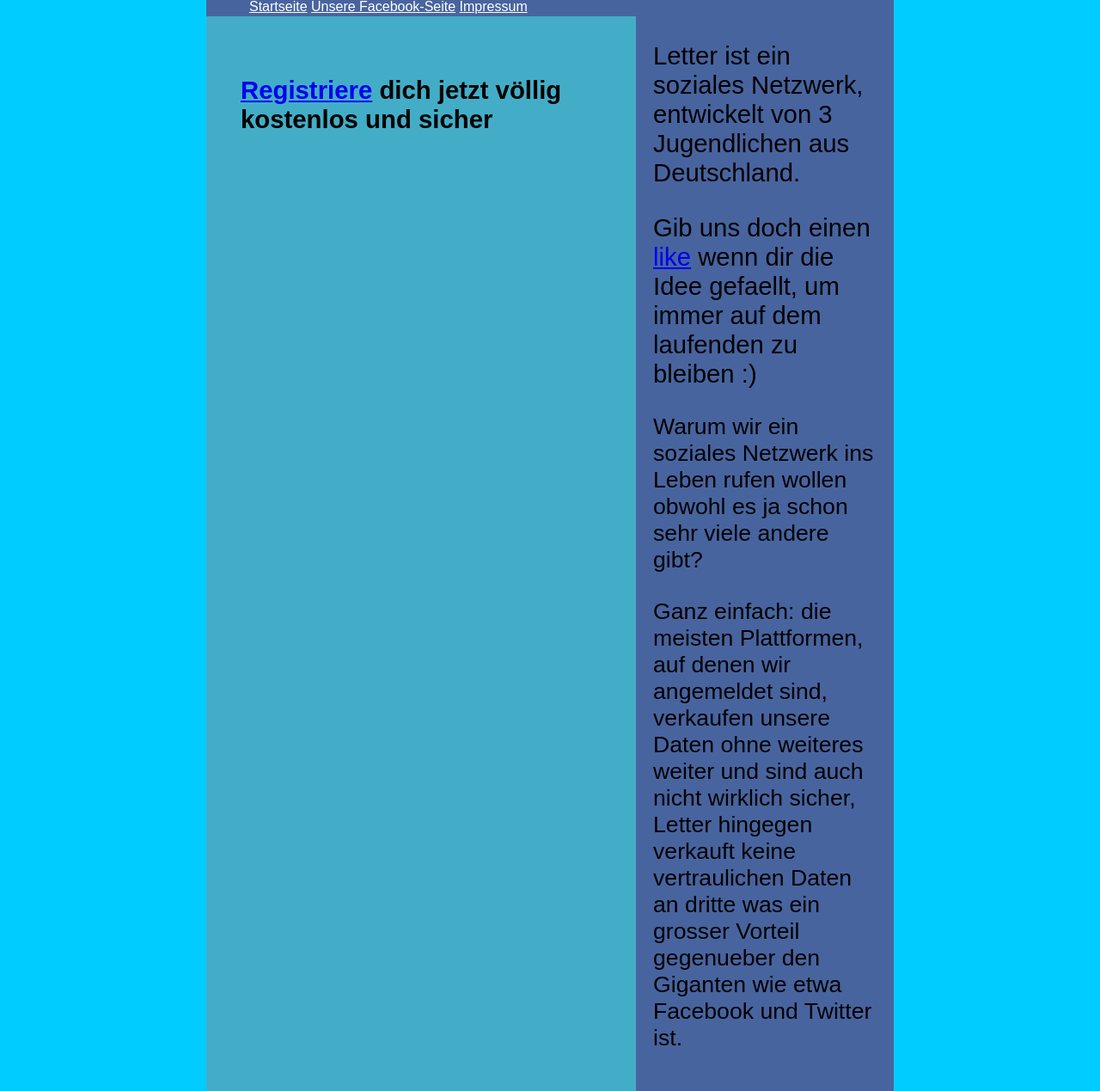
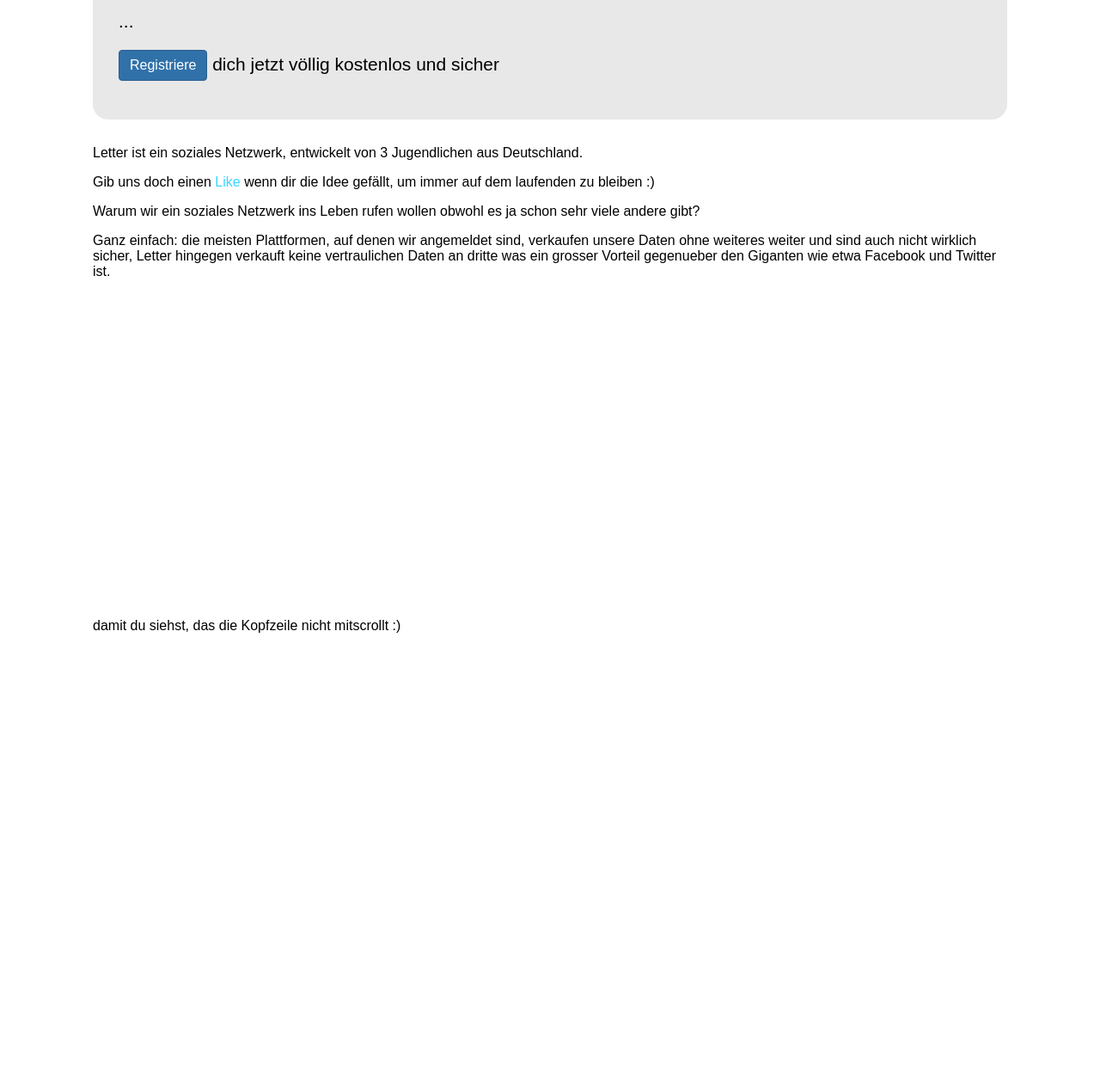
Before and after one commit to Florian1998/letter, a PHP site: page /index.html in a window 1280 px wide. Shown: the part 159-1428 px from the top of the page at 86% size. After the commit the page ends 895 px from the top, so only its background shows below. Run offline with PHP 8.4, Linux system fonts and the light colour scheme.

Commit message:
Big CSS Update

```diff
--- a/css/main.css
+++ b/css/main.css
@@ -1,72 +1,80 @@
-body
-{
-    font-family: Arial;
-    background-color: #00CCFF;
+html {
+	font-family: sans-serif;
+	display: block;
 }
+.main {
+	margin-left: 100px;
+	margin-right: 100px;
+	border-color: blue;
+	border: 2px;
+}
+.header {
+	background-color: #39d7ff;
+	height: 50px;
+	margin: -8px;
+	margin-bottom: 0px;
+	border-bottom-left-radius: 30px;
+	border-bottom-right-radius: 30px;
+	width: 100%;
+	position: fixed;
+	top: 0px;
+}
+.jumbotron {
+	padding: 30px;
+	margin-bottom: 30px;
+	color: inherit;
+	background-color: #E8E8E8;
+	border-radius: 18px;
+}
+.jumbotron h1,
+.jumbotron .h1 {
+	color: inherit;
+}
+.jumbotron p {
+	margin-bottom: 15px;
+	font-size: 21px;
+}
+.img-circle {
+	border-color: black;
+	border: 5px solid;
+	border-radius: 50%;
+	width: 200px;
+	height: 200px;
+}
+a {
+	color: #39d7ff;
+	text-decoration: none;
+}
+a:hover {
+	text-decoration: underline;
+}
+.button {
+	display: inline-block;
+	padding: 6px 12px;
+	font-size: 16px;
+	font-weight: normal;
+	line-height: 1.4;
+	margin-bottom: 0;
+	text-align: center;
+	vertical-align: middle;
+	cursor: pointer;
+	-webkit-user-select: none;
+	   -moz-user-select: none;
+   	 	-ms-user-select: none;
+ 	        user-select: none;
+	background-image: none;
+	border: 1px solid transparent;
+	border-radius: 4px;
 
-h1
-{
-    font-size: 18pt;
 }
-
-p
-{
-    font-size: 22pt;
+.button-blue {
+	color: #fff;
+	background-color: #3071a9;
+	border-color: #285e8e;
 }
-
-#main
-{
-    width: 800px;
-    margin-left: auto;
-    margin-right: auto;
+.button-blue:hover,
+.button-blue:active {
+	text-decoration: none;
+	background-color: #5bc0de;
+  	border-color: #46b8da;
 }
-
-#head
-{
-    background-image: url(https://sketch.io/render/sketch53c3f8ebeafd5.png);
-    height: 70px;
-    padding: 40px;
-}
-
-#navi
-{
-    background-color: #48649F;
-    height: 20px;
-    padding-left: 50px;
-}
-
-#navi a
-{
-    color: White;
-}
-
-#navi a:visited
-{
-    color: Black;
-}
-
-#content
-{
-    background-color: #43ADC7;
-    width: 420px;
-    position: absolute;
-    font-weight: bold;
-    padding: 40px;
-    height: 1170px;
-}
-
-#seitenleiste
-{
-    background-color: #48649F;
-    width: 260px;
-    float: right;
-    padding-left: 20px;
-    padding-right: 20px;
-    font-size: 20pt;
-    font-family: Arial;
-    height: 1250px;
-}
-a:hover
-{
-    color: orange;
-}
--- a/index.html
+++ b/index.html
@@ -3,32 +3,30 @@
 		<title>Letter-Official</title>
 			<link rel="stylesheet" href="css/main.css" type="text/css" />
     </head>
-
     <body>
-        <div id="main">
-            <div id="head">
+		<div class="header">
 		</div>
-
-            <div id="navi">
-                <a href="index.html">Startseite</a>
-                <a href="https://www.facebook.com/pages/Letter/668067103275242?fref=ts">Unsere Facebook-Seite</a>
-                <a href="index.html">Impressum</a>
+		<br /><br /><br />
+		<div class="main">
+			<div class="jumbotron">
+				<h1>Hello, world!</h1>
+				<p>...</p>
+				<p> <a href="index.php" role="button" class="button button-blue">Registriere</a>
+				dich jetzt v&ouml;llig kostenlos und sicher </p>
 			</div>
-
-            <div id="content">
-               <p> <a href="index.php">Registriere</a> dich jetzt v&ouml;llig kostenlos und sicher</p>
-            </div>
-
-                <div id="seitenleiste">
             <p>
             Letter ist ein soziales Netzwerk, entwickelt von 3 Jugendlichen aus Deutschland.
-                     <p> Gib uns doch einen <a href="http://www.facebook.com/pages/Letter/668067103275242?ref=hl">like</a> wenn dir die Idee gefaellt, um immer auf dem laufenden zu bleiben :)</p>
-                    <p></p>
-                    Warum wir ein soziales Netzwerk ins Leben rufen wollen obwohl es ja schon sehr viele andere gibt?
-                    <p></p>
-                    Ganz einfach: die meisten Plattformen, auf denen wir angemeldet sind, verkaufen unsere Daten ohne weiteres weiter und sind auch nicht wirklich sicher, Letter hingegen verkauft keine vertraulichen Daten an dritte was ein grosser Vorteil gegenueber den Giganten wie etwa Facebook und Twitter ist.
 			</p>
-                </div>
+            <p> Gib uns doch einen <a href="http://www.facebook.com/pages/Letter/668067103275242?ref=hl">Like</a> wenn dir die Idee 			gef&auml;llt, um immer auf dem laufenden zu bleiben :) </p>
+            <p />
+            <p>Warum wir ein soziales Netzwerk ins Leben rufen wollen obwohl es ja schon sehr viele andere gibt? </p>
+            <p>Ganz einfach: die meisten Plattformen, auf denen wir angemeldet sind,
+			verkaufen unsere Daten ohne weiteres weiter und sind auch nicht wirklich sicher,
+			Letter hingegen verkauft keine vertraulichen Daten an dritte was ein grosser Vorteil gegenueber den
+			Giganten wie etwa Facebook und Twitter ist.
+            </p>
+		<br /><br /><br /><br /><br /><br /><br /><br /><br /><br /><br /><br /><br /><br /><br /><br /><br /><br /><br /><br /><br />
+		damit du siehst, das die Kopfzeile nicht mitscrollt :)
 		</div>
 	</body>
 </html>
```
Also changed, not shown: regist.php (deleted). Lines whose indentation alone changed are shown as unchanged.
